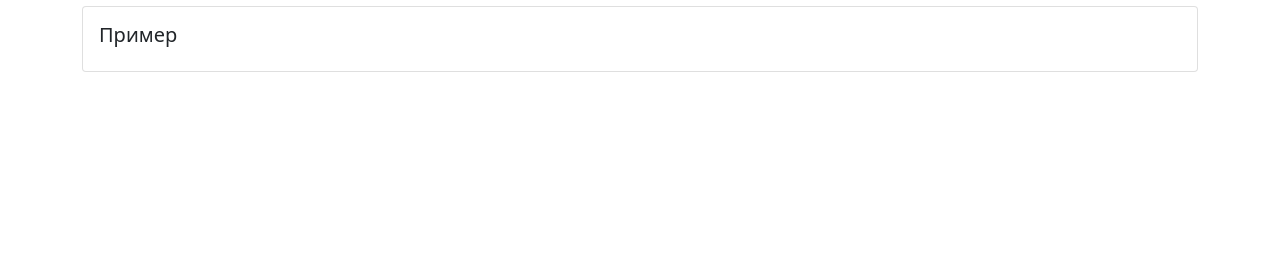
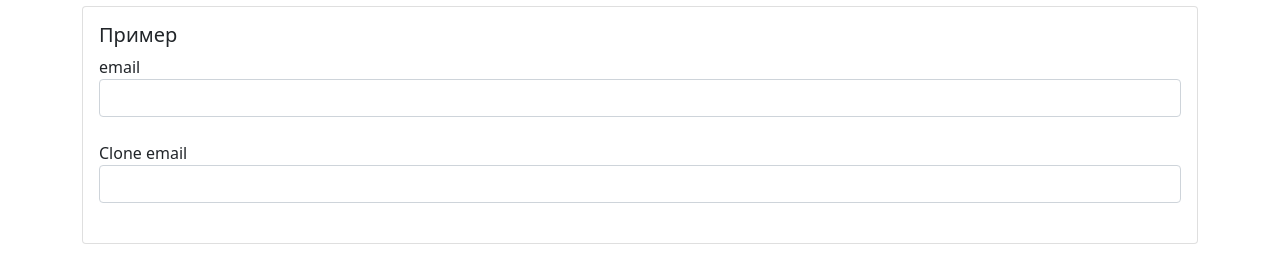
Before and after one commit to Semapa/demo-react-hooks, a React (Create React App) app: page /cloneElement in a window 1280 px wide. Shown: the part 395-648 px from the top of the page. Built offline with nearby package versions, Linux system fonts and the light colour scheme.

Commit message:
добавил функционал компонента cloneElementExample

```diff
--- a/src/app/components/examples/cloneElement/cloneElementExample.jsx
+++ b/src/app/components/examples/cloneElement/cloneElementExample.jsx
@@ -1,11 +1,23 @@
 import React from "react";
 import CardWrapper from "../../common/Card";
+import TextField from "../../common/form/textField";
 
 import SmallTitle from "../../common/typografy/smallTitle";
+
+// Первое поле работает, второе нет, т.к.  в первом нет onChange
 const CloneElementExample = () => {
+    const field = <TextField label="email" name="email" />;
+    const handleChange = (target) => {
+        console.log("change: ", target);
+    };
     return (
         <CardWrapper>
             <SmallTitle>Пример</SmallTitle>
+            {field}
+            {React.cloneElement(field, {
+                onChange: handleChange,
+                label: "Clone email"
+            })}
         </CardWrapper>
     );
 };
```
